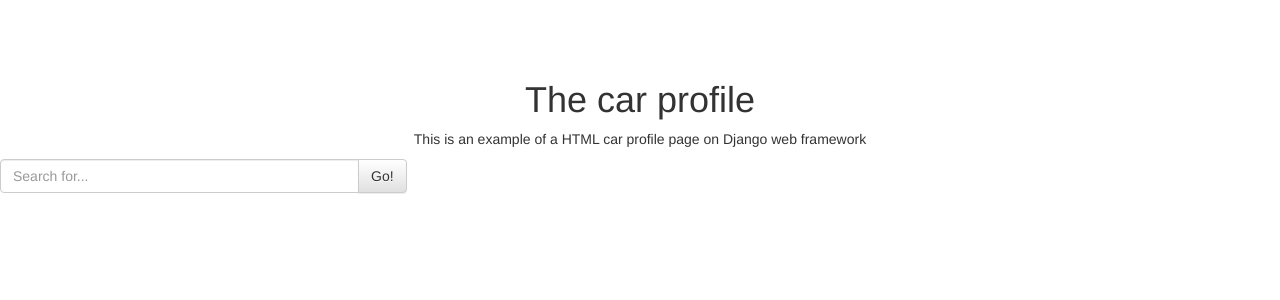
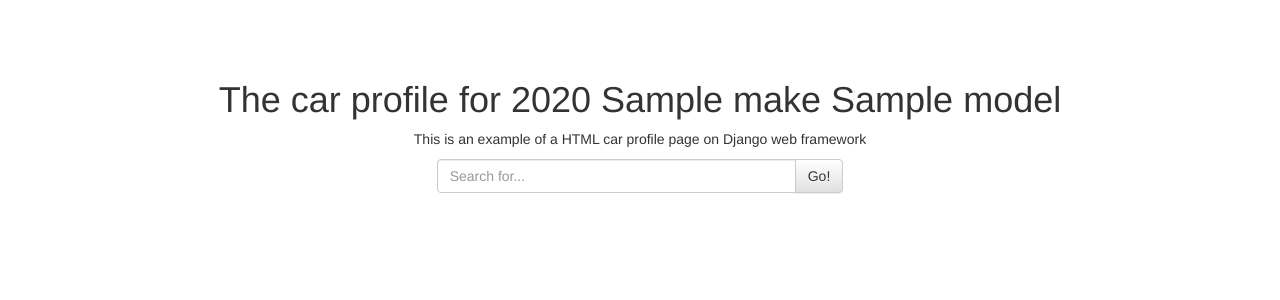
Before and after one commit to kennykhoapham/crowdshift, a Django app: template templates/carprofile.html in a window 1280 px wide. Shown: the part 51-351 px from the top of the page. Run offline with Django 3.2, Linux system fonts and the light colour scheme; the template is opened without the code that fills it: most values are stand-ins (such as "Sample title", 1, 10 or a date in 2020); some libraries are stand-ins or nearby versions.

Commit message:
add car profile view

```diff
--- a/reviews/urls.py
+++ b/reviews/urls.py
@@ -3,5 +3,5 @@ from . import views
 
 urlpatterns = [
 	url(r'^$', views.index, name='index'),
-    url(r'^(\d{4})/([a-zA-Z]+)/([a-zA-Z]+)/', views.vehicle),
+    url(r'^(?P<year>\d{4})/(?P<make>[a-zA-Z]+)/(?P<model>[a-zA-Z]+)/', views.vehicle),
 ]
--- a/templates/carprofile.html
+++ b/templates/carprofile.html
@@ -34,12 +34,12 @@
 
 		<br><br>
 		<center>
-			<h1>The car profile</h1>
+			<h1>The car profile for {{ year }} {{ make }} {{ model }}</h1>
 			<p>This is an example of a HTML car profile page on Django web framework</p>
 		</center>
 
 			<div class="row">
-			  <div class="col-lg-4 centered">
+			  <div class="col-md-4 col-md-offset-4">
 			    <div class="input-group">
 			      <input type="text" class="form-control" placeholder="Search for...">
 			      <span class="input-group-btn">
```
Also changed, not shown: reviews/views.py (+6 -3 lines).
